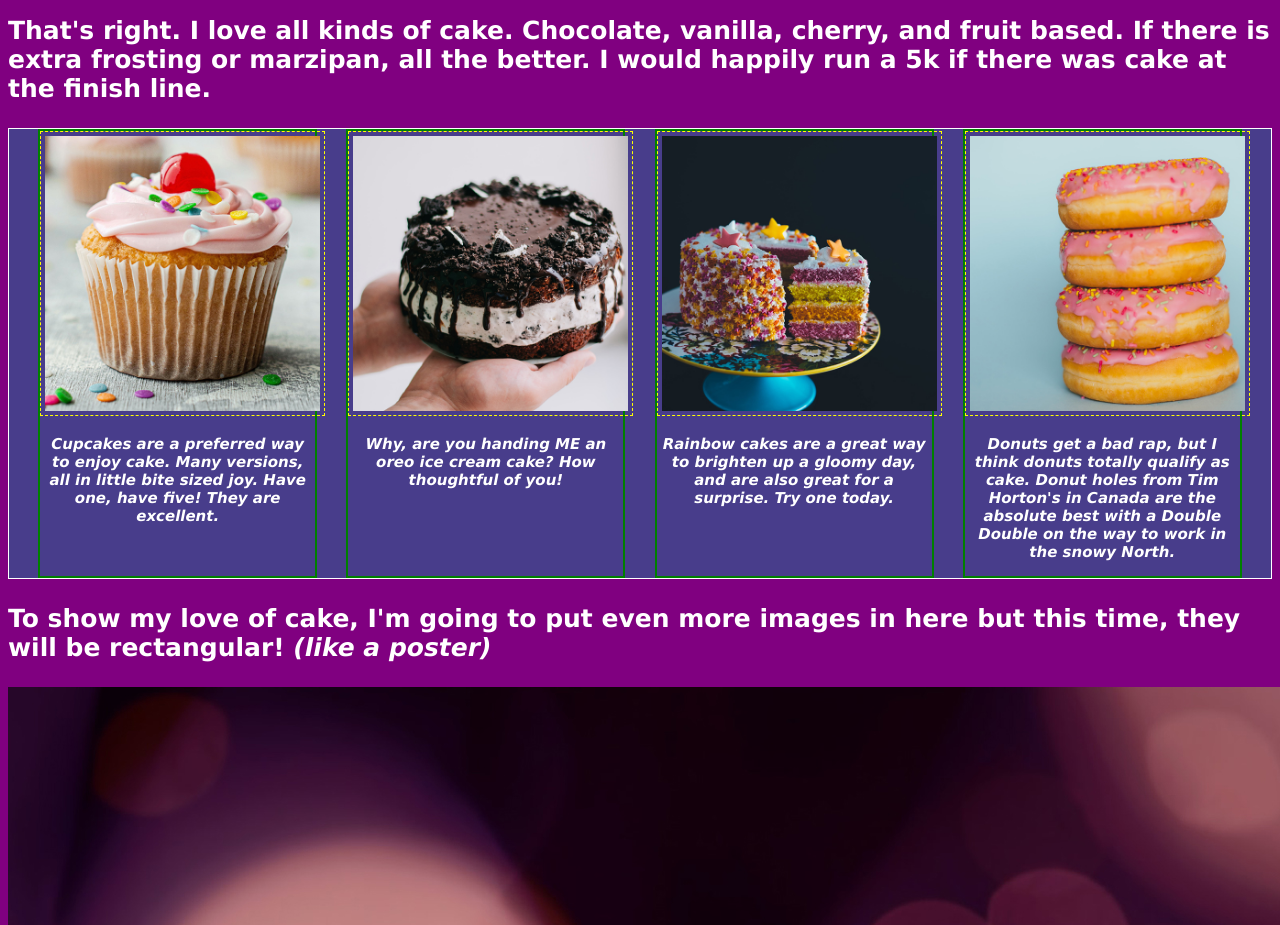
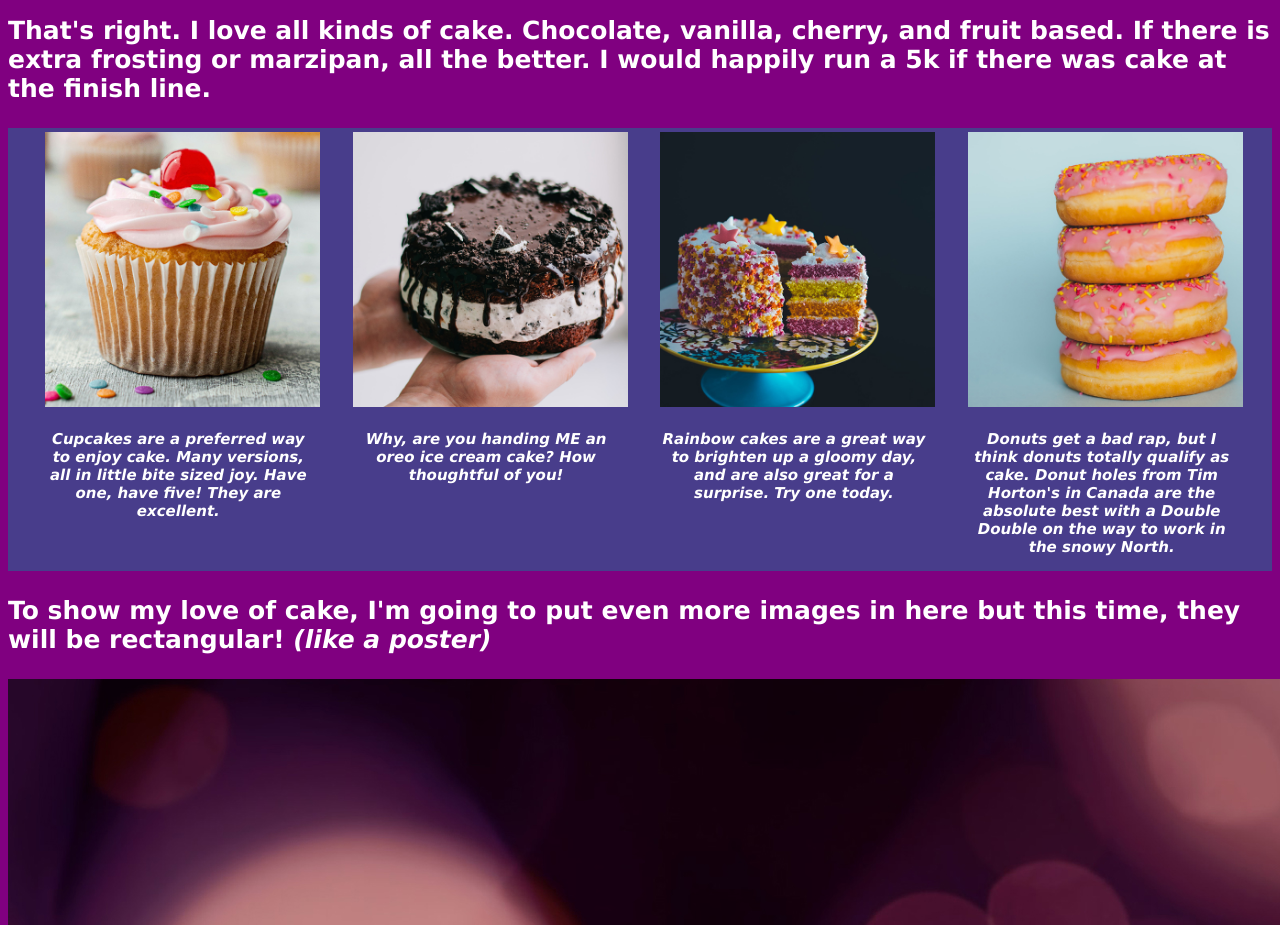
Before and after one commit to ellismarto/HTML-CSS, a plain HTML site: page cake.html in a window 1280 px wide. Shown: the part 860-1785 px from the top of the page. Drawn offline with Linux system fonts and the light colour scheme.

Commit message:
Update styles.css

```diff
--- a/styles.css
+++ b/styles.css
@@ -57,7 +57,6 @@ a{
     font-weight: bold;
 }
 .section-one{
-    border: 1px solid white;
     background-color: darkslateblue;
 }
 .caption{
@@ -71,12 +70,10 @@ a{
     flex-wrap: wrap;
 }
 .cake-item{
-    border: 1px dashed yellow;
     width: 275px;
     height: 275px;
     padding: 4px;
 }
 .cake-group{
-    border: 2px solid green;
     width: 275px;
 }
```
